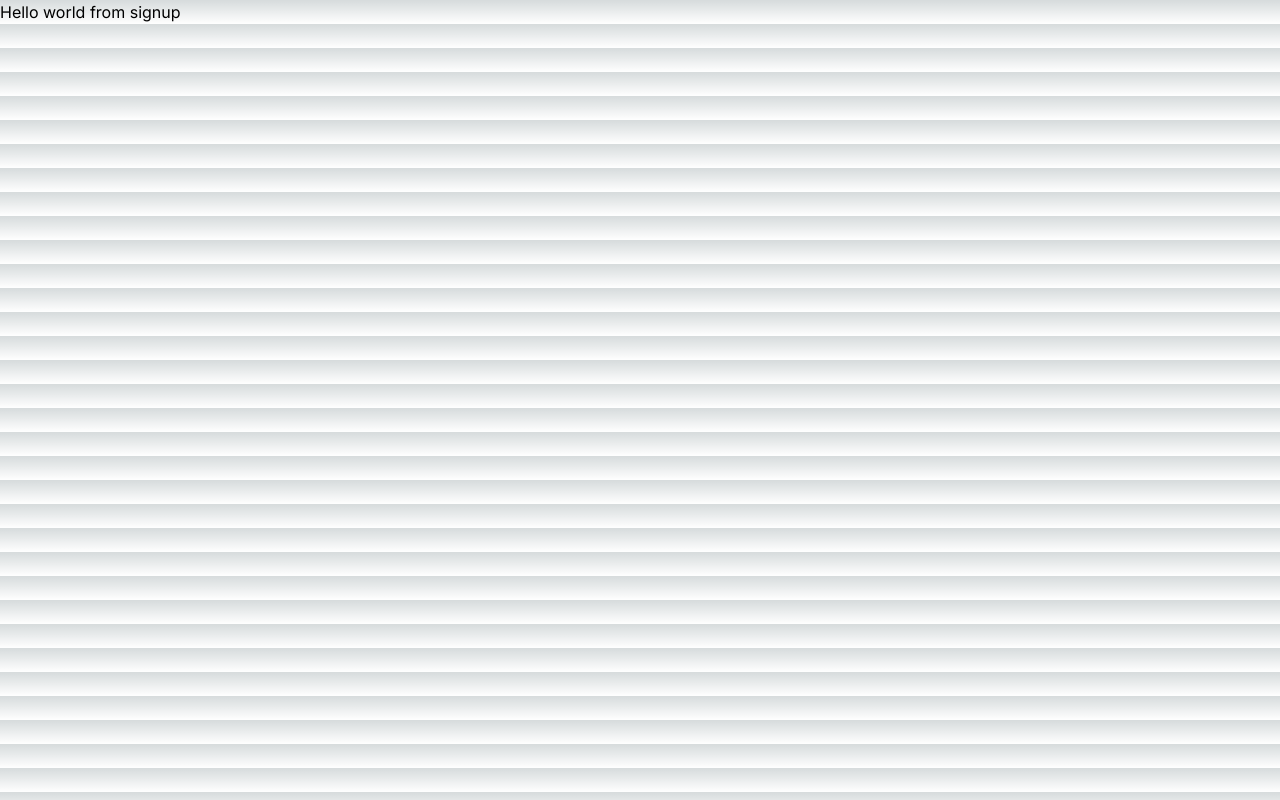
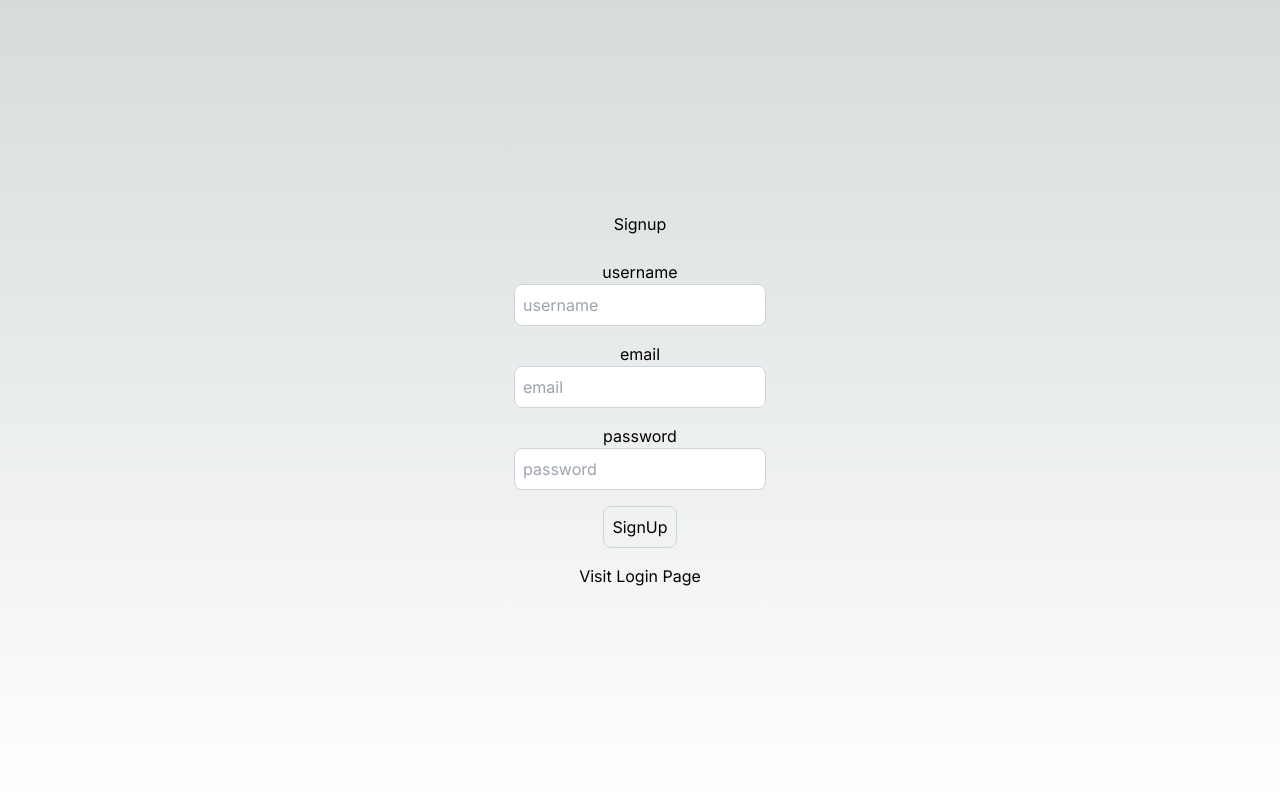
Before and after one commit to nihar-hegde/nextAuth, a Next.js app: page /signup in a window 1280 px wide. Built offline with nearby package versions, Linux system fonts and the light colour scheme.

Commit message:
adding basic signup login page

```diff
--- a/src/app/login/page.tsx
+++ b/src/app/login/page.tsx
@@ -1,9 +1,47 @@
-import React from "react";
+"use client";
+import Link from "next/link";
+import React, { useState } from "react";
+import { useRouter } from "next/navigation";
+import { axios } from "axios";
 
 const Login = () => {
+  const [user, setUser] = useState({
+    email: "",
+    password: "",
+  });
+
+  const onLogin = async () => {};
+
   return (
-    <div>
-      <h1>Hello world from login</h1>
+    <div className="flex flex-col items-center justify-center min-h-screen py-2">
+      <h1>Login</h1>
+      <br />
+
+      <label htmlFor="email">email</label>
+      <input
+        className="p-2 border border-gray-300 rounded-lg mb-4 focus:outline-none focus:border-gray-600"
+        type="text"
+        value={user.email}
+        id="email"
+        onChange={(e) => setUser({ ...user, email: e.target.value })}
+        placeholder="email"
+      />
+      <label htmlFor="password">password</label>
+      <input
+        className="p-2 border border-gray-300 rounded-lg mb-4 focus:outline-none focus:border-gray-600"
+        type="password"
+        id="password"
+        value={user.password}
+        onChange={(e) => setUser({ ...user, password: e.target.value })}
+        placeholder="password"
+      />
+      <button
+        onClick={onLogin}
+        className="p-2 border border-gray-300 rounded-lg mb-4 focus:outline-none focus:border-gray-600"
+      >
+        Login
+      </button>
+      <Link href="/signup">Visit Signup Page</Link>
     </div>
   );
 };
--- /dev/null
+++ b/src/app/profile/page.tsx
@@ -0,0 +1,13 @@
+import React from "react";
+
+const ProfilePage = () => {
+  return (
+    <div className="flex flex-col items-center justify-center min-h-screen py-2">
+      <h1>Profile</h1>
+      <hr />
+      <p>Profile Page</p>
+    </div>
+  );
+};
+
+export default ProfilePage;
--- a/src/app/signup/page.tsx
+++ b/src/app/signup/page.tsx
@@ -1,9 +1,56 @@
-import React from "react";
+"use client";
+import Link from "next/link";
+import React, { useState } from "react";
+import { useRouter } from "next/navigation";
+import { axios } from "axios";
 
 const Signup = () => {
+  const [user, setUser] = useState({
+    email: "",
+    password: "",
+    username: "",
+  });
+
+  const onSignup = async () => {};
+
   return (
-    <div>
-      <h1>Hello world from signup</h1>
+    <div className="flex flex-col items-center justify-center min-h-screen py-2">
+      <h1>Signup</h1>
+      <br />
+      <label htmlFor="username">username</label>
+      <input
+        className="p-2 border border-gray-300 rounded-lg mb-4 focus:outline-none focus:border-gray-600"
+        type="text"
+        id="username"
+        value={user.username}
+        onChange={(e) => setUser({ ...user, username: e.target.value })}
+        placeholder="username"
+      />
+      <label htmlFor="email">email</label>
+      <input
+        className="p-2 border border-gray-300 rounded-lg mb-4 focus:outline-none focus:border-gray-600"
+        type="text"
+        value={user.email}
+        id="email"
+        onChange={(e) => setUser({ ...user, email: e.target.value })}
+        placeholder="email"
+      />
+      <label htmlFor="password">password</label>
+      <input
+        className="p-2 border border-gray-300 rounded-lg mb-4 focus:outline-none focus:border-gray-600"
+        type="password"
+        id="password"
+        value={user.password}
+        onChange={(e) => setUser({ ...user, password: e.target.value })}
+        placeholder="password"
+      />
+      <button
+        onClick={onSignup}
+        className="p-2 border border-gray-300 rounded-lg mb-4 focus:outline-none focus:border-gray-600"
+      >
+        SignUp
+      </button>
+      <Link href="/login">Visit Login Page</Link>
     </div>
   );
 };
```
